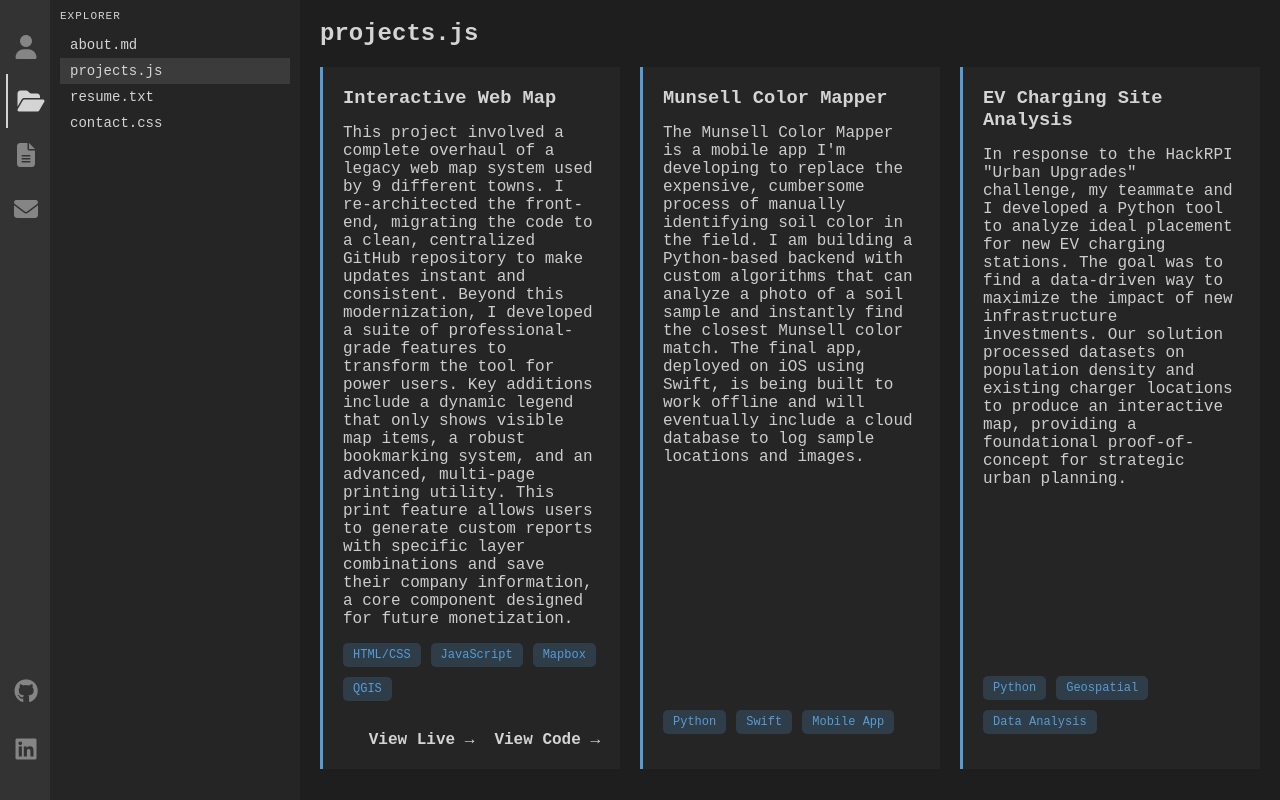
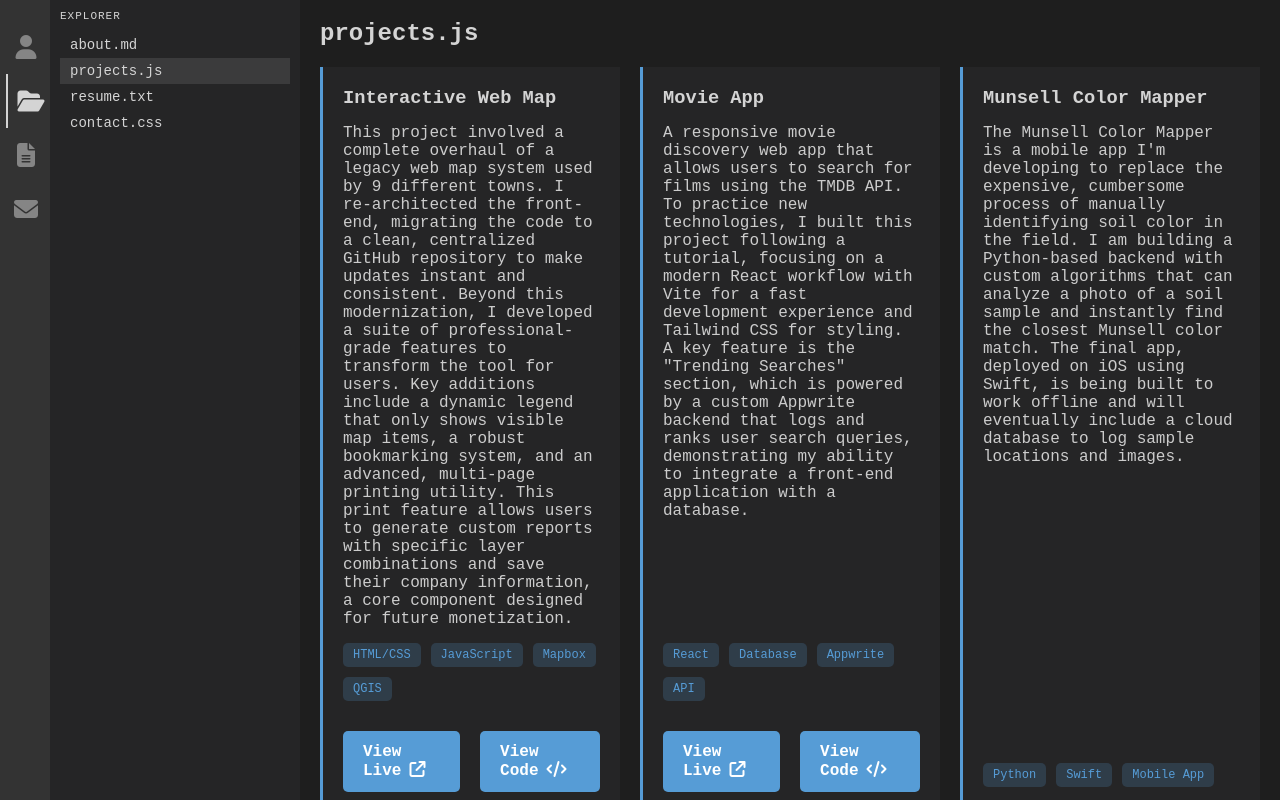
Before and after one commit to pdcarlson/pdcarlson, a React (Vite) app: page / in a window 1280 px wide. Both pictures are taken after a click on the item "projects.js". Shown: the top 800 px of the page. Built offline with nearby package versions, Linux system fonts and the light colour scheme.

Commit message:
add project card for movie app. update styling for links to live demo and code for projects

```diff
--- a/src/App.css
+++ b/src/App.css
@@ -196,23 +196,32 @@ body {
     font-size: 12px;
 }
 
-.project-link {
-    color: var(--text-color);
+.project-card-footer {
+    display: flex;
+    justify-content: center;
+    gap: 20px;
+    margin-top: auto;
+    padding-top: 15px;
+}
+
+.project-link-button {
+    display: inline-block;
+    padding: 12px 20px;
+    background-color: #569cd6;
+    color: #ffffff;
     text-decoration: none;
     font-weight: bold;
-    align-self: flex-end;
+    border-radius: 5px;
+    margin-bottom: 10px;
+    transition: background-color 0.3s ease;
 }
 
-.project-link:hover {
-    text-decoration: underline;
+.project-link-button:hover {
+    background-color: #4a8ac9;
 }
 
-.project-card-footer {
-    display: flex;
-    justify-content: flex-end;
-    gap: 20px;
-    margin-top: auto; /* Pushes the footer to the bottom */
-    padding-top: 15px; /* Adds space above the links */
+.project-link-button i {
+    margin-left: 8px;
 }
 
 .resume-container {
--- a/src/components/Projects.jsx
+++ b/src/components/Projects.jsx
@@ -10,7 +10,7 @@ function Projects() {
         <div className="project-card">
           <h3>Interactive Web Map</h3>
           <p className="project-description">
-            This project involved a complete overhaul of a legacy web map system used by 9 different towns. I re-architected the front-end, migrating the code to a clean, centralized GitHub repository to make updates instant and consistent. Beyond this modernization, I developed a suite of professional-grade features to transform the tool for power users. Key additions include a dynamic legend that only shows visible map items, a robust bookmarking system, and an advanced, multi-page printing utility. This print feature allows users to generate custom reports with specific layer combinations and save their company information, a core component designed for future monetization.
+            This project involved a complete overhaul of a legacy web map system used by 9 different towns. I re-architected the front-end, migrating the code to a clean, centralized GitHub repository to make updates instant and consistent. Beyond this modernization, I developed a suite of professional-grade features to transform the tool for users. Key additions include a dynamic legend that only shows visible map items, a robust bookmarking system, and an advanced, multi-page printing utility. This print feature allows users to generate custom reports with specific layer combinations and save their company information, a core component designed for future monetization.
           </p>
           <ul className="project-tech-list">
             <li>HTML/CSS</li>
@@ -19,11 +19,37 @@ function Projects() {
             <li>QGIS</li>
           </ul>
           <div className="project-card-footer">
-            <a href="https://ese-llc.com/toc" className="project-link" target="_blank" rel="noopener noreferrer">
-              View Live &rarr;
+            <a href="https://ese-llc.com/toc" className="project-link-button" target="_blank" rel="noopener noreferrer">
+              View Live
+              <i class="fa-solid fa-arrow-up-right-from-square"></i>
             </a>
-            <a href="https://github.com/East-SouthEast-LLC/ese-map-viewer" className="project-link" target="_blank" rel="noopener noreferrer">
-              View Code &rarr;
+            <a href="https://github.com/East-SouthEast-LLC/ese-map-viewer" className="project-link-button" target="_blank" rel="noopener noreferrer">
+              View Code
+              <i class="fa-solid fa-code"></i>
+            </a>
+          </div>
+        </div>
+
+        {/* REACT MOVIE APP */}
+        <div className="project-card">
+          <h3>Movie App</h3>
+          <p className="project-description">
+            A responsive movie discovery web app that allows users to search for films using the TMDB API. To practice new technologies, I built this project following a tutorial, focusing on a modern React workflow with Vite for a fast development experience and Tailwind CSS for styling. A key feature is the "Trending Searches" section, which is powered by a custom Appwrite backend that logs and ranks user search queries, demonstrating my ability to integrate a front-end application with a database.
+          </p>
+          <ul className="project-tech-list">
+            <li>React</li>
+            <li>Database</li>
+            <li>Appwrite</li>
+            <li>API</li>
+          </ul>
+          <div className="project-card-footer">
+            <a href="https://movies.pdcarlson.dev" className="project-link-button" target="_blank" rel="noopener noreferrer">
+              View Live
+              <i class="fa-solid fa-arrow-up-right-from-square"></i>
+            </a>
+            <a href="https://github.com/pdcarlson/react-movie-app" className="project-link-button" target="_blank" rel="noopener noreferrer">
+              View Code
+              <i class="fa-solid fa-code"></i>
             </a>
           </div>
         </div>
```
Also changed, not shown: 1 other file (tests, documents, lock files or other folders).
